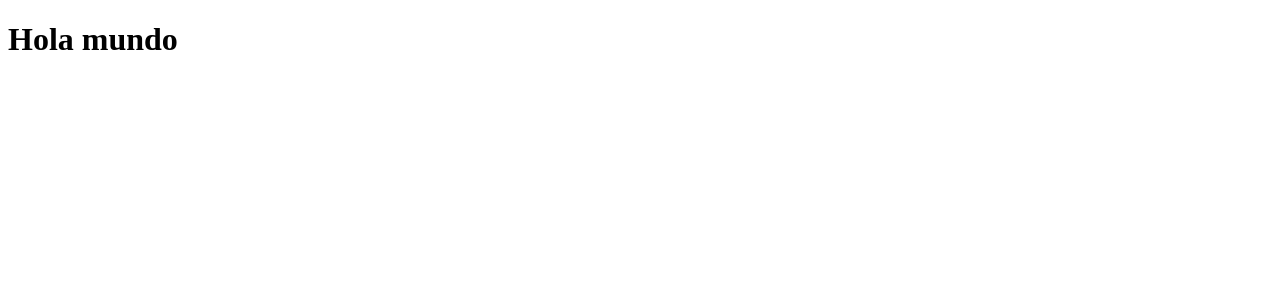
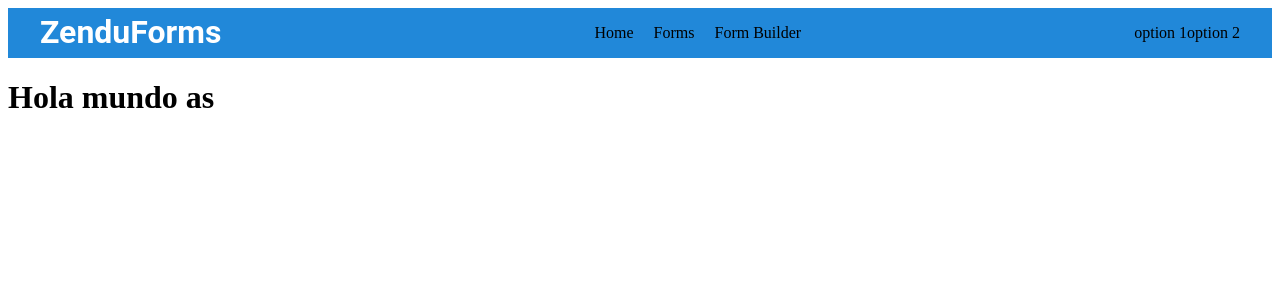
Before and after one commit to dannielmdr7/submissions, an Angular app: page / in a window 1280 px wide. Shown: the top 300 px of the page. Built offline with nearby package versions, Linux system fonts and the light colour scheme.

Commit message:
feature(nav-bar-component): maquetation start

```diff
--- a/src/app/app.component.html
+++ b/src/app/app.component.html
@@ -1 +1,2 @@
-<h1>Hola mundo</h1>
+<app-layout></app-layout>
+<h1>Hola mundo as</h1>
--- a/src/app/app.component.ts
+++ b/src/app/app.component.ts
@@ -1,9 +1,10 @@
 import { Component } from '@angular/core';
 import { RouterOutlet } from '@angular/router';
+import { LayoutComponent } from './layout/layout.component';
 
 @Component({
   selector: 'app-root',
-  imports: [RouterOutlet],
+  imports: [RouterOutlet, LayoutComponent],
   templateUrl: './app.component.html',
   styleUrl: './app.component.scss'
 })
--- /dev/null
+++ b/src/app/components/nav-bar/nav-bar.component.html
@@ -0,0 +1,24 @@
+<div class="nav-bar">
+  <div class="nav-bar__title">
+    <span> {{ title }} </span>
+  </div>
+  <div class="nav-bar__items">
+    <ul class="nav-bar__items__list">
+      <li class="nav-bar__items__list__item">
+        <a routerLink="/home" routerLinkActive="active"> Home </a>
+      </li>
+      <li class="nav-bar__items__list__item">
+        <a routerLink="/forms" routerLinkActive="active"> Forms </a>
+      </li>
+      <li class="nav-bar__items__list__item">
+        <a routerLink="/form-builder" routerLinkActive="active">
+          Form Builder
+        </a>
+      </li>
+    </ul>
+  </div>
+  <div class="nav-bar__actions">
+    <span>option 1</span>
+    <span>option 2</span>
+  </div>
+</div>
--- /dev/null
+++ b/src/app/components/nav-bar/nav-bar.component.scss
@@ -0,0 +1,33 @@
+.nav-bar{
+  background-color: #2188D9;
+  display: flex;
+  justify-content: space-between;
+  align-items: center;
+  padding: 0px 32px;
+
+  //TODO: review Roboto font
+  &__title{
+    color: white;
+    font-family: 'Roboto', sans-serif;
+    font-weight: 700;
+    font-size: 32px;
+    line-height: 130%;
+    letter-spacing: 2%;
+    vertical-align: middle;
+  }
+
+  &__items{
+
+    &__list{
+      display: flex;
+      justify-content: space-between;
+      text-decoration: none;
+      gap: 20px;
+      list-style: none;
+
+      &__item{
+        text-decoration: none;
+      }
+    }
+  }
+}
--- /dev/null
+++ b/src/app/components/nav-bar/nav-bar.component.ts
@@ -0,0 +1,25 @@
+import { Component } from '@angular/core';
+
+interface NavBarItem{
+  name:string;
+  icon:string;
+}
+
+@Component({
+  selector: 'app-nav-bar',
+  imports: [],
+  templateUrl: './nav-bar.component.html',
+  styleUrl: './nav-bar.component.scss'
+})
+export class NavBarComponent {
+  title = 'ZenduForms';
+  navBarOptions: NavBarItem[] = [
+    {name: 'Forms', icon: ''},
+    {name: 'Customers', icon: ''},
+    {name: 'Submissions', icon: ''},
+    {name: 'History', icon: ''},
+    {name: 'Reports', icon: ''},
+    {name: 'Workflow', icon: ''}
+  ]
+
+}
--- /dev/null
+++ b/src/app/layout/layout.component.html
@@ -0,0 +1 @@
+<app-nav-bar></app-nav-bar>
```
Also changed, not shown: src/app/layout/layout.component.ts (added, +12 -0 lines), src/app/layout/layout.component.scss (added), 2 other files (tests, documents, lock files or other folders).
